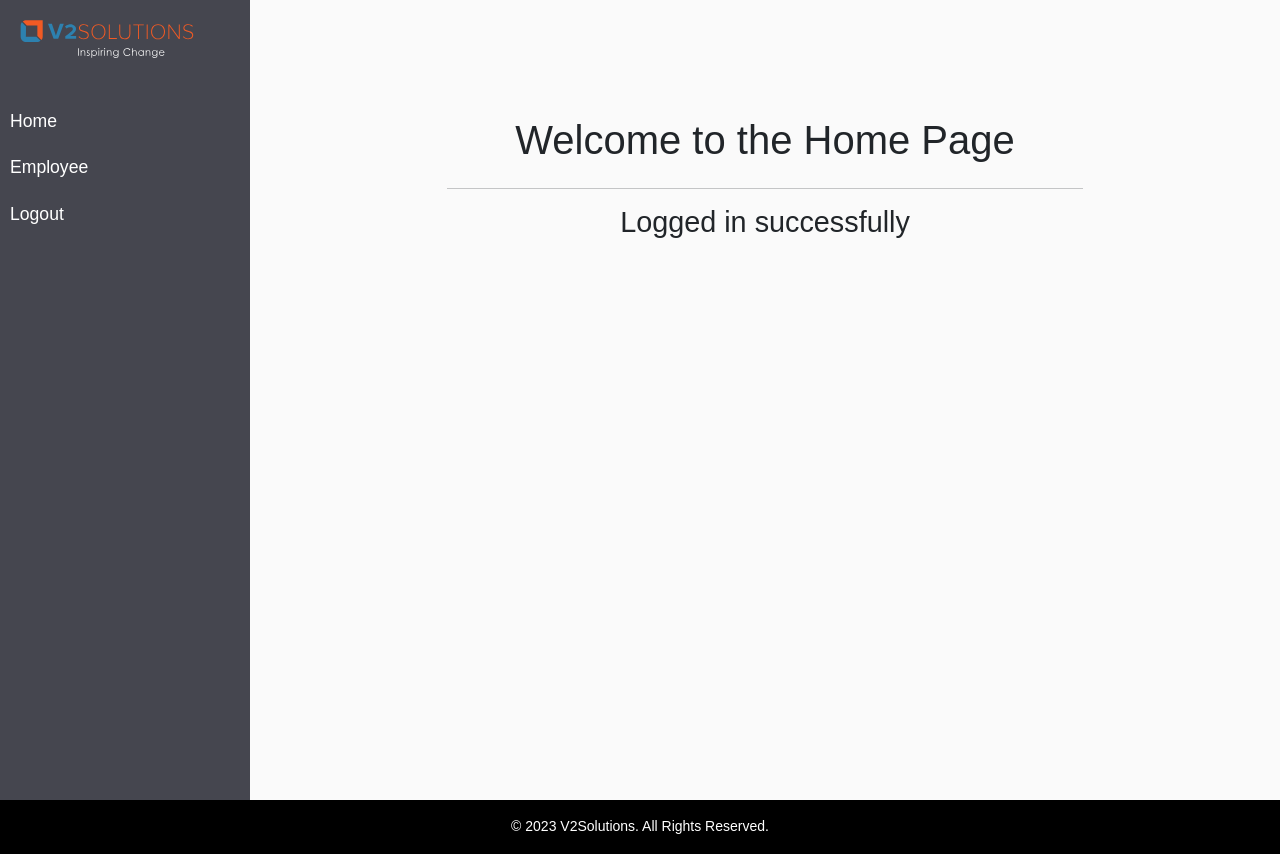
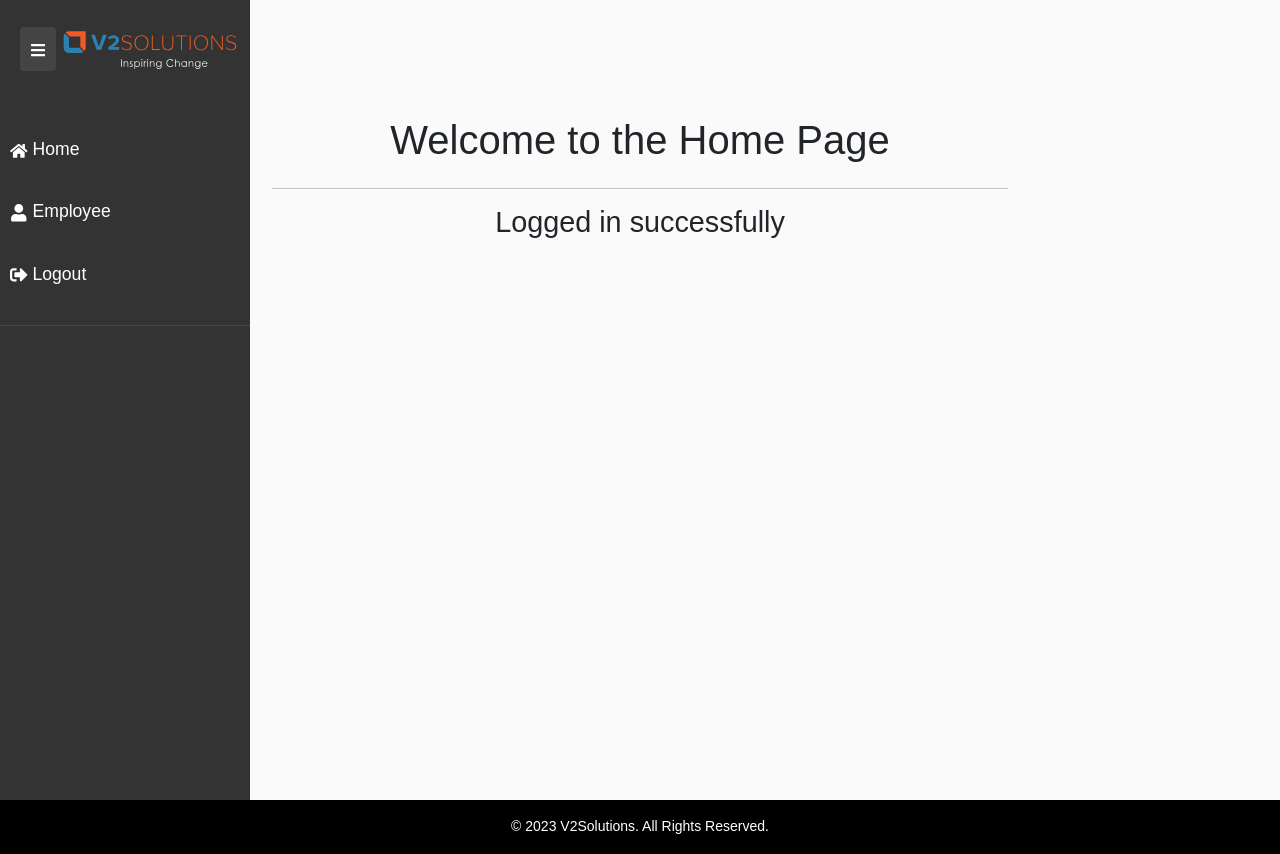
Before and after one commit to v2dev/v2solutions-reactjs-boilerplate, a React app: page / in a window 1280 px wide. Built offline with nearby package versions, Linux system fonts and the light colour scheme; sample sign-in values are in the browser's storage.

Commit message:
Update on menu fix

```diff
--- a/package.json
+++ b/package.json
@@ -59,6 +59,7 @@
     "react-datepicker": "^4.24.0",
     "react-dom": "^18.2.0",
     "react-google-login": "^5.2.2",
+    "react-icons": "^4.12.0",
     "react-redux": "^8.1.3",
     "react-router-dom": "^6.17.0",
     "redux": "^4.2.1",
--- a/src/assets/css/style.css
+++ b/src/assets/css/style.css
@@ -198,21 +198,18 @@ a:focus {
 }
 
 #sidebar {
-    min-width: 250px;
-    max-width: 250px;
-    background: #45464f;
-    color: #fff;
-    transition: all 0.3s;
+  height: 100%;
+  left: 0;
+  padding-top: 20px;
+  top: 0;
+  transition: width .3s;
+  width: 250px;
 }
 
 #sidebar.active {
     margin-left: -250px;
 }
 
-#sidebar .sidebar-header {
-    padding: 20px;
-    background: #45464f;
-}
 
 #sidebar ul.components {
     padding: 20px 0;
@@ -364,3 +361,60 @@ p {
   font-weight: 300;
   line-height: 1.7em;
 }
+#sidebar {
+  width: 250px;
+  height: 100%;
+  position: fixed;
+  top: 0;
+  left: 0;
+  background-color: #333;
+  padding-top: 20px;
+  transition: width 0.3s;
+}
+
+#sidebar.collapsed {
+  width: 50px;
+}
+
+.sidebar-header {
+  text-align: center;
+  margin-bottom: 20px;
+}
+
+.sidebar-header img {
+  max-width: 80%;
+}
+
+.list-unstyled {
+  padding-left: 0;
+  list-style: none;
+}
+
+.list-unstyled li {
+  padding: 8px 0;
+}
+
+.list-unstyled li a {
+  text-decoration: none;
+  color: #fff;
+  display: block;
+}
+
+.list-unstyled li.active {
+  background-color: #555;
+}
+
+.collapse-btn {
+  background-color: #444;
+    border: none;
+    color: #fff;
+    cursor: pointer;
+    padding: 10px;
+    top: 10px;
+    left: 10px;
+    margin: 7px;
+}
+
+.collapse-btn:hover {
+  background-color: #555;
+}
--- a/src/components/UI/Header/Header.jsx
+++ b/src/components/UI/Header/Header.jsx
@@ -1,15 +1,21 @@
-import React from "react";
+import React, { useState } from "react";
 import { Link, useLocation } from "react-router-dom";
 import { connect } from "react-redux";
 import { logoutUser } from "../../../redux/authActions";
 import { useDispatch } from 'react-redux';
 import { useNavigate } from 'react-router-dom';
+import { FaHome, FaUser, FaSignOutAlt, FaSignInAlt, FaBars, FaTimes } from 'react-icons/fa';
 
-// eslint-disable-next-line react/prop-types
 function Header({ isAuthenticated, logoutUser }) {
   const dispatch = useDispatch();
   const navigate = useNavigate();
   const location = useLocation();
+
+  const [isCollapsed, setCollapsed] = useState(false);
+
+  const handleToggleCollapse = () => {
+    setCollapsed(!isCollapsed);
+  };
 
   const handleLogout = () => {
     logoutUser(dispatch);
@@ -17,29 +23,35 @@ function Header({ isAuthenticated, logoutUser }) {
   };
 
   return (
-      <nav id="sidebar">
+    <div className="header-container">
+
+      <nav id="sidebar" className={isCollapsed ? "collapsed" : ""}>
         <div className="sidebar-header">
+          <button className="collapse-btn" onClick={handleToggleCollapse}>
+            {isCollapsed ? <FaBars /> : <FaBars />}
+          </button>
           <img src="/images/v-2-logo.svg" alt="Logo" />
         </div>
         <ul className="list-unstyled components">
           <li className={` ${location.pathname === "/home" ? "active" : ""}`}>
-                  <Link  to="/">Home</Link>
+            <Link to="/"><FaHome /> {!isCollapsed && "Home"}</Link>
           </li>
           <li className={` ${location.pathname === "/employee" ? "active" : ""}`}>
-                  <Link  to="/employee">Employee</Link>
+            <Link to="/employee"><FaUser /> {!isCollapsed && "Employee"}</Link>
           </li>
           {isAuthenticated ? (
-                  <li >
-                    <Link to="/"  onClick={handleLogout}>Logout</Link>
+            <li>
+              <Link to="/" onClick={handleLogout}><FaSignOutAlt /> {!isCollapsed && "Logout"}</Link>
             </li>
           ) : (
-                  <li >
-                    <Link to="/auth" >Login</Link>
+            <li>
+              <Link to="/auth"><FaSignInAlt /> {!isCollapsed && "Login"}</Link>
             </li>
           )}
         </ul>
       </nav>
-  )
+    </div>
+  );
 }
 
 const mapStateToProps = (state) => ({
```
Also changed, not shown: 1 other file (tests, documents, lock files or other folders). Lines whose indentation alone changed are shown as unchanged.
